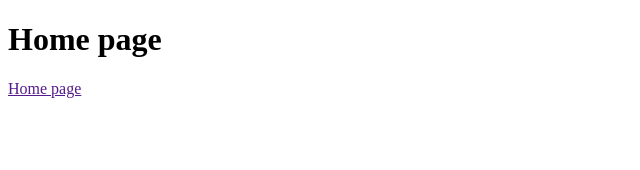
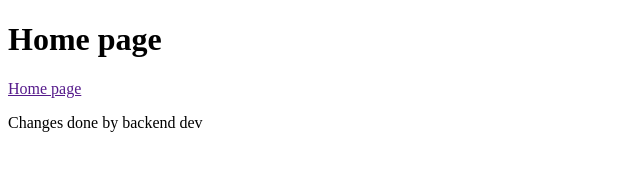
Before and after one commit to bhagirath-wscubetech/demo-repo, a plain HTML site: page index.html in a window 1280 px wide. Shown: the whole page, without its empty margins (0-640 px from the left). Drawn offline with Linux system fonts and the light colour scheme.

Commit message:
backend 1.0 change

```diff
--- a/index.html
+++ b/index.html
@@ -8,5 +8,6 @@
 <body>
     <h1>Home page</h1>
     <a href="">Home page</a>
+    <p>Changes done by backend dev</p>
 </body>
 </html>
```
